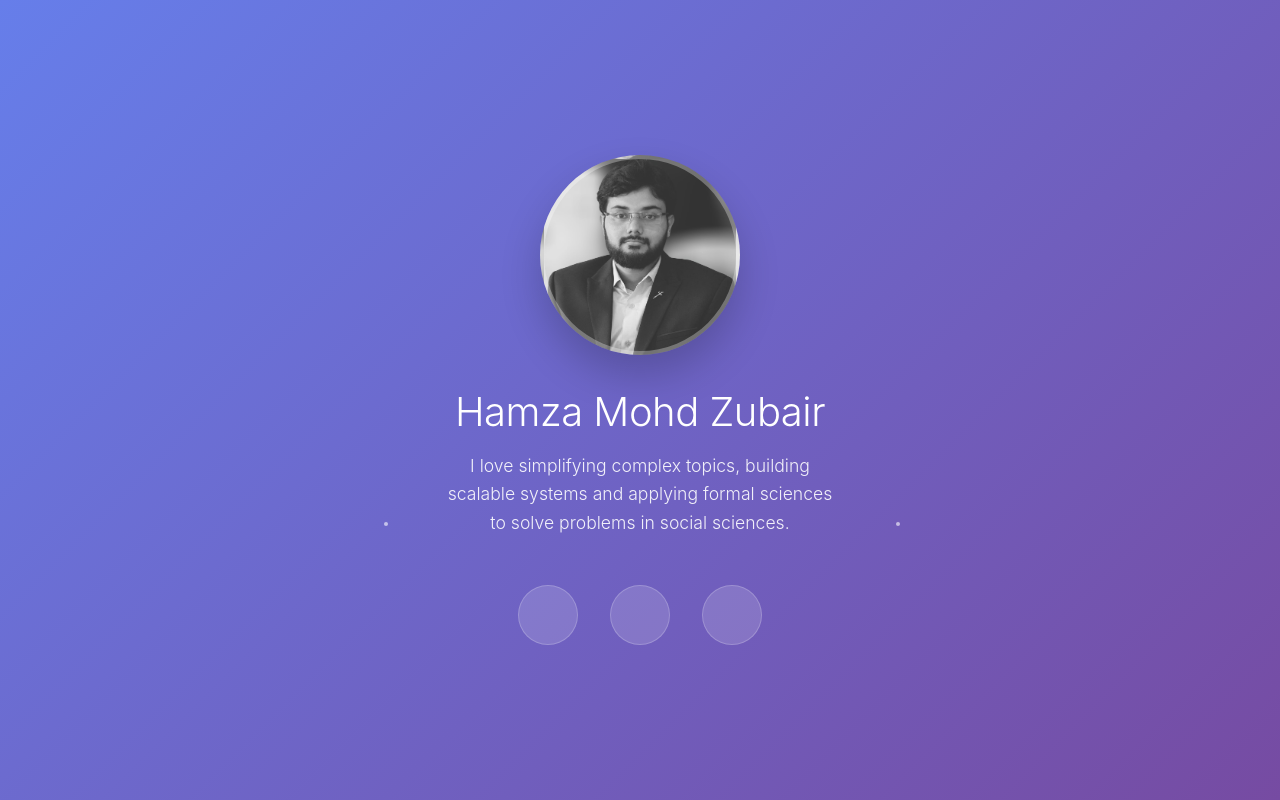
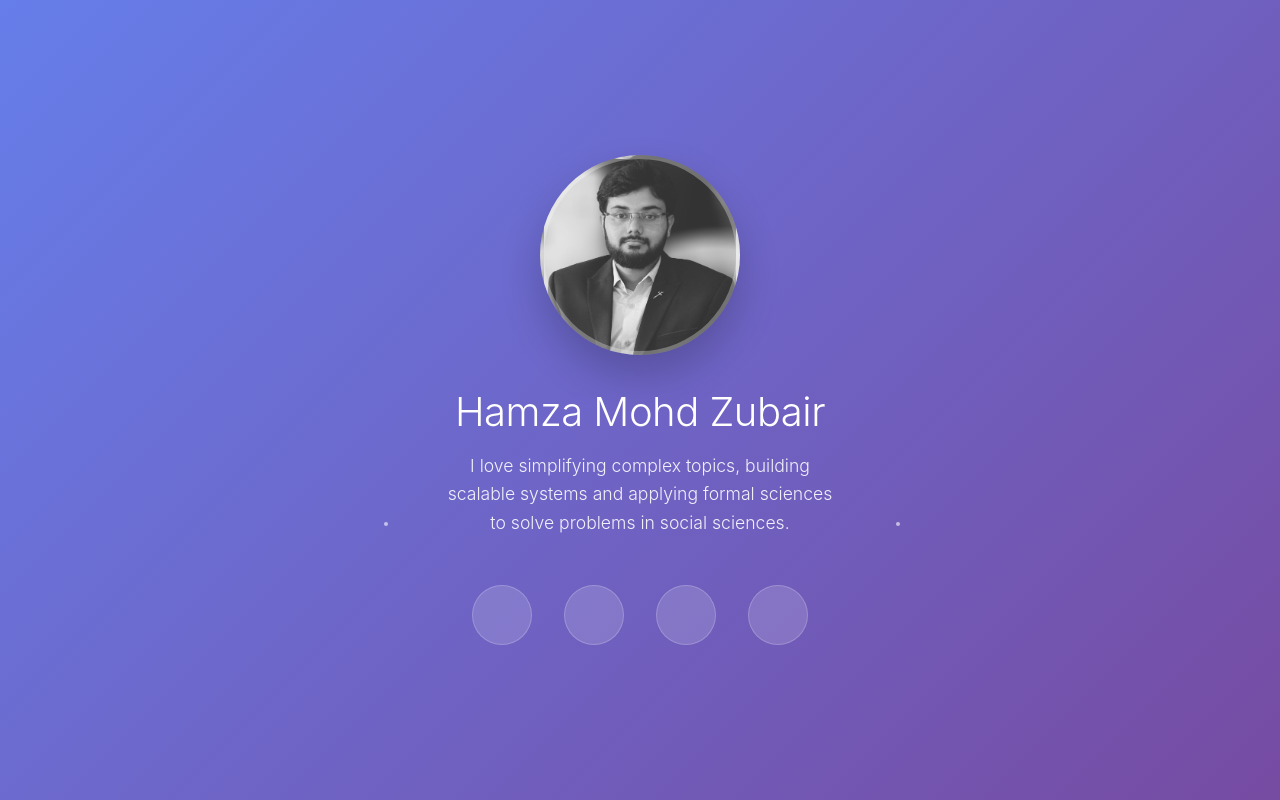
Before and after one commit to hamzamohdzubair/portfolio, a plain HTML site: page index.html in a window 1280 px wide. Shown: the top 800 px of the page. Drawn offline with Linux system fonts and the light colour scheme; a web font is replaced by a local one.

Commit message:
chore: add link to slides

```diff
--- a/index.html
+++ b/index.html
@@ -56,9 +56,14 @@
         >
           <i class="hgi hgi-stroke hgi-github-01"></i>
         </a>
-        <!-- <a href="https://slides.hzubair.com" target="_blank" class="social-link" title="Slides"> -->
-        <!--     <i class="hgi hgi-stroke hgi-presentation-bar-chart-01"></i> -->
-        <!-- </a> -->
+        <a
+          href="https://slides.hzubair.com"
+          target="_blank"
+          class="social-link"
+          title="Slides"
+        >
+          <i class="hgi hgi-stroke hgi-presentation-bar-chart-01"></i>
+        </a>
       </div>
     </div>
 
```
